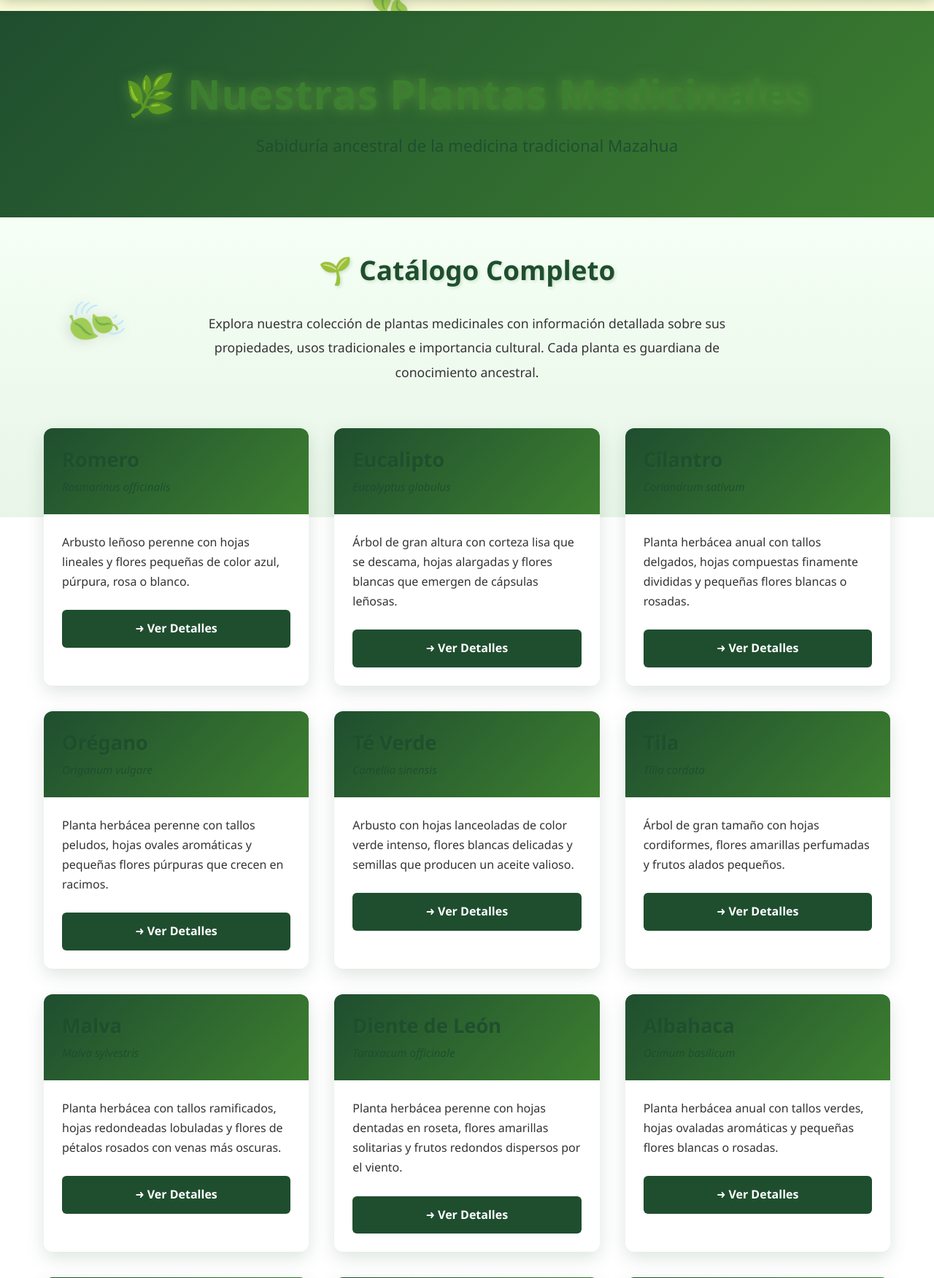
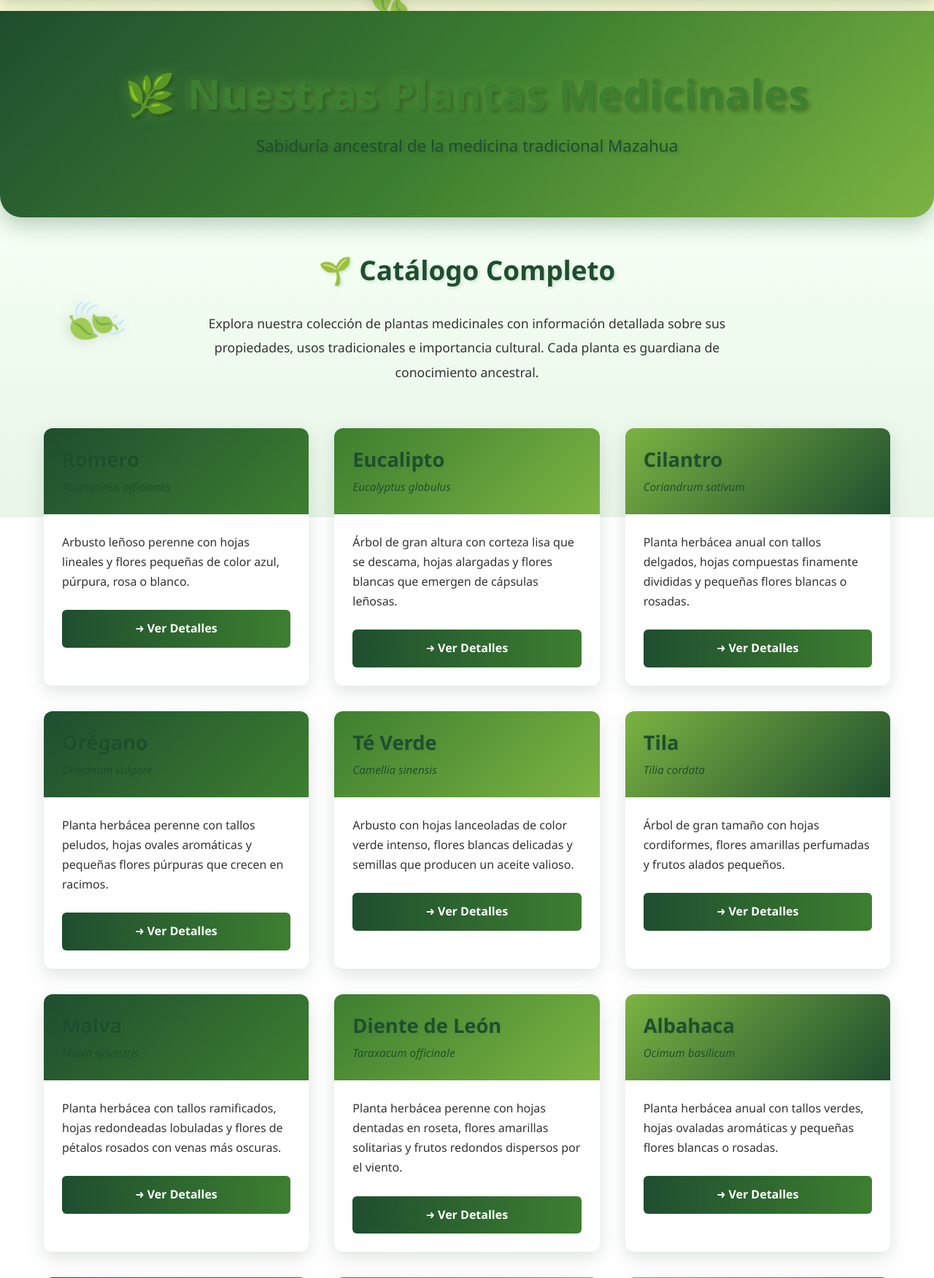
Before and after one commit to CristianDan2008/mazahua_2008, a Django app: page /plantas/ in a window 1280 px wide. Shown: the part 91-1843 px from the top of the page at 73% size. Run offline with Django 5.2, Linux system fonts and the light colour scheme.

Commit message:
Apply main page color palette - gradients with #1F4E2F #3D7F30 #7CB342

```diff
--- a/myapp/templates/plantas_completas.html
+++ b/myapp/templates/plantas_completas.html
@@ -6,10 +6,10 @@
 {% block content %}
 
 <!-- Hero Section -->
-<div style="background: linear-gradient(135deg, #1f4e2f 0%, #3d7f30 100%); padding: 80px 20px; margin-bottom: 50px; color: white; text-align: center;">
+<div style="background: linear-gradient(135deg, #1F4E2F 0%, #3D7F30 50%, #7CB342 100%); padding: 80px 20px; margin-bottom: 50px; color: white; text-align: center; border-radius: 0 0 30px 30px; box-shadow: 0 10px 30px rgba(31, 78, 47, 0.3);">
   <div class="container">
-    <h1 style="font-size: 3.5em; margin: 0; font-weight: bold; letter-spacing: 1px;">🌿 Nuestras Plantas Medicinales</h1>
-    <p style="font-size: 1.4em; margin: 20px 0 0 0; opacity: 1; font-weight: 500;">Sabiduría ancestral de la medicina tradicional Mazahua</p>
+    <h1 style="font-size: 3.5em; margin: 0; font-weight: bold; letter-spacing: 1px; text-shadow: 3px 3px 6px rgba(0, 0, 0, 0.3);">🌿 Nuestras Plantas Medicinales</h1>
+    <p style="font-size: 1.4em; margin: 20px 0 0 0; opacity: 1; font-weight: 500; text-shadow: 2px 2px 4px rgba(0, 0, 0, 0.2);">Sabiduría ancestral de la medicina tradicional Mazahua</p>
   </div>
 </div>
 
@@ -28,16 +28,16 @@
     <div style="background: white; border-radius: 12px; overflow: hidden; box-shadow: 0 8px 25px rgba(31, 78, 47, 0.15); transition: all 0.3s ease; cursor: pointer;"
          onmouseover="this.style.boxShadow='0 15px 50px rgba(31, 78, 47, 0.25)'; this.style.transform='translateY(-12px)';"
          onmouseout="this.style.boxShadow='0 8px 25px rgba(31, 78, 47, 0.15)'; this.style.transform='translateY(0)';">
-      <div style="background: linear-gradient(135deg, #1f4e2f 0%, #3d7f30 100%); padding: 25px; color: white; min-height: 100px; display: flex; flex-direction: column; justify-content: center;">
+      <div style="background: linear-gradient(135deg, {% cycle '#1F4E2F' '#3D7F30' '#7CB342' %} 0%, {% cycle '#3D7F30' '#7CB342' '#1F4E2F' %} 100%); padding: 25px; color: white; min-height: 100px; display: flex; flex-direction: column; justify-content: center;">
         <h3 style="margin: 0 0 8px 0; font-size: 1.7em; font-weight: bold; line-height: 1.3;">{{ planta.nombre }}</h3>
         <p style="margin: 0; font-size: 0.95em; font-style: italic; opacity: 0.95; font-weight: 500;">{{ planta.cientifico }}</p>
       </div>
       <div style="padding: 25px;">
         <p style="color: #333; font-size: 1em; line-height: 1.7; margin: 0 0 25px 0; font-weight: 500;">{{ planta.definicion|truncatewords:22 }}</p>
         <button onclick="location.href='/plantas/{{ forloop.counter0 }}/'"
-                style="width: 100%; background: #1f4e2f; color: white; border: none; padding: 13px; border-radius: 6px; font-weight: bold; cursor: pointer; font-size: 1em; transition: all 0.3s ease;"
-                onmouseover="this.style.background='#3d7f30'; this.style.transform='scale(1.02)';"
-                onmouseout="this.style.background='#1f4e2f'; this.style.transform='scale(1)';">
+                style="width: 100%; background: linear-gradient(90deg, #1F4E2F 0%, #3D7F30 100%); color: white; border: none; padding: 13px; border-radius: 6px; font-weight: bold; cursor: pointer; font-size: 1em; transition: all 0.3s ease;"
+                onmouseover="this.style.background='linear-gradient(90deg, #3D7F30 0%, #7CB342 100%)'; this.style.transform='scale(1.02)';"
+                onmouseout="this.style.background='linear-gradient(90deg, #1F4E2F 0%, #3D7F30 100%)'; this.style.transform='scale(1)';">
           ➜ Ver Detalles
         </button>
       </div>
@@ -58,9 +58,9 @@
 
   <!-- Botón de Retorno -->
   <div style="text-align: center;">
-    <a href="/" style="display: inline-block; background: #1f4e2f; color: white; padding: 18px 50px; border-radius: 8px; text-decoration: none; font-weight: bold; font-size: 1.1em; transition: all 0.3s ease; box-shadow: 0 5px 15px rgba(31, 78, 47, 0.3);"
-       onmouseover="this.style.background='#3d7f30'; this.style.transform='scale(1.08)'; this.style.boxShadow='0 10px 25px rgba(31, 78, 47, 0.4)';"
-       onmouseout="this.style.background='#1f4e2f'; this.style.transform='scale(1)'; this.style.boxShadow='0 5px 15px rgba(31, 78, 47, 0.3)';">
+    <a href="/" style="display: inline-block; background: linear-gradient(90deg, #1f4e2f 0%, #3d7f30 50%, #7cb342 100%); color: white; padding: 18px 50px; border-radius: 8px; text-decoration: none; font-weight: bold; font-size: 1.1em; transition: all 0.3s ease; box-shadow: 0 5px 15px rgba(31, 78, 47, 0.3);"
+       onmouseover="this.style.boxShadow='0 10px 25px rgba(31, 78, 47, 0.4)'; this.style.transform='scale(1.08)';"
+       onmouseout="this.style.boxShadow='0 5px 15px rgba(31, 78, 47, 0.3)'; this.style.transform='scale(1)';">
       🏠 Volver al Inicio
     </a>
   </div>
```
